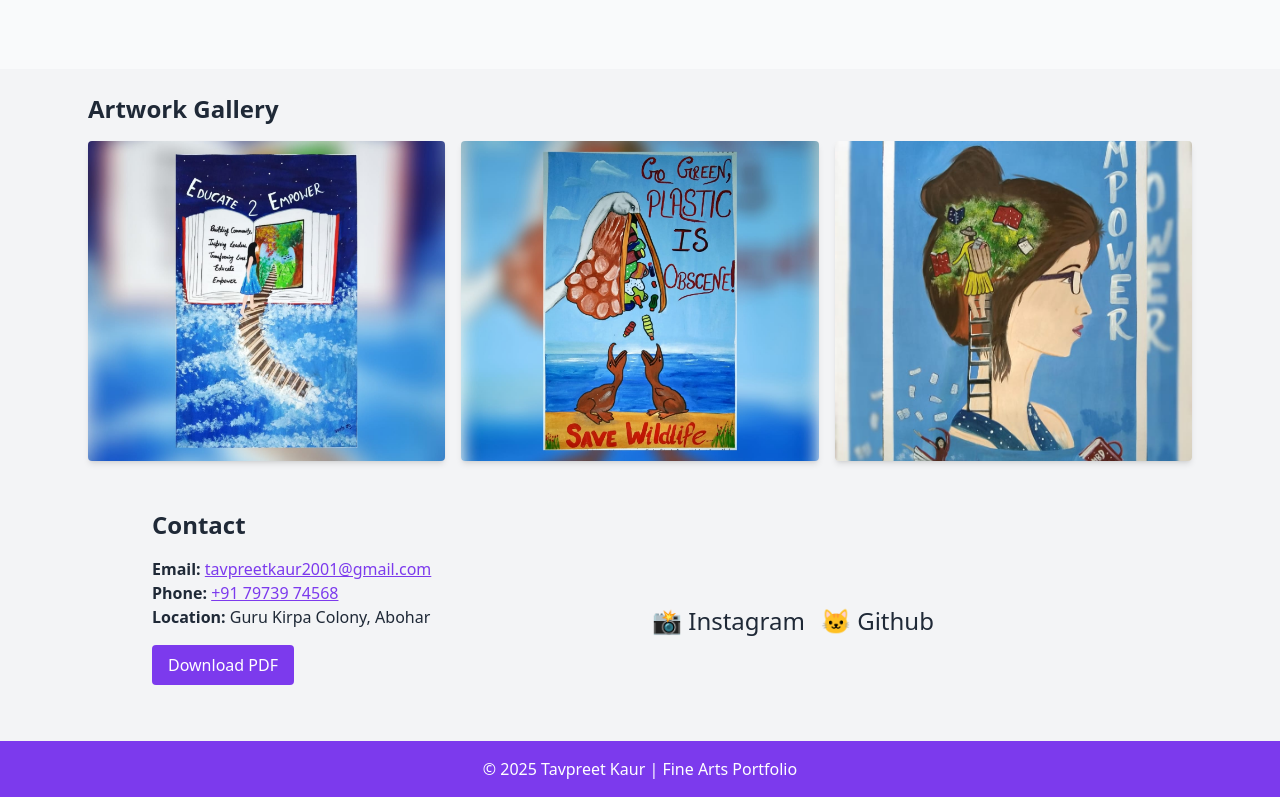
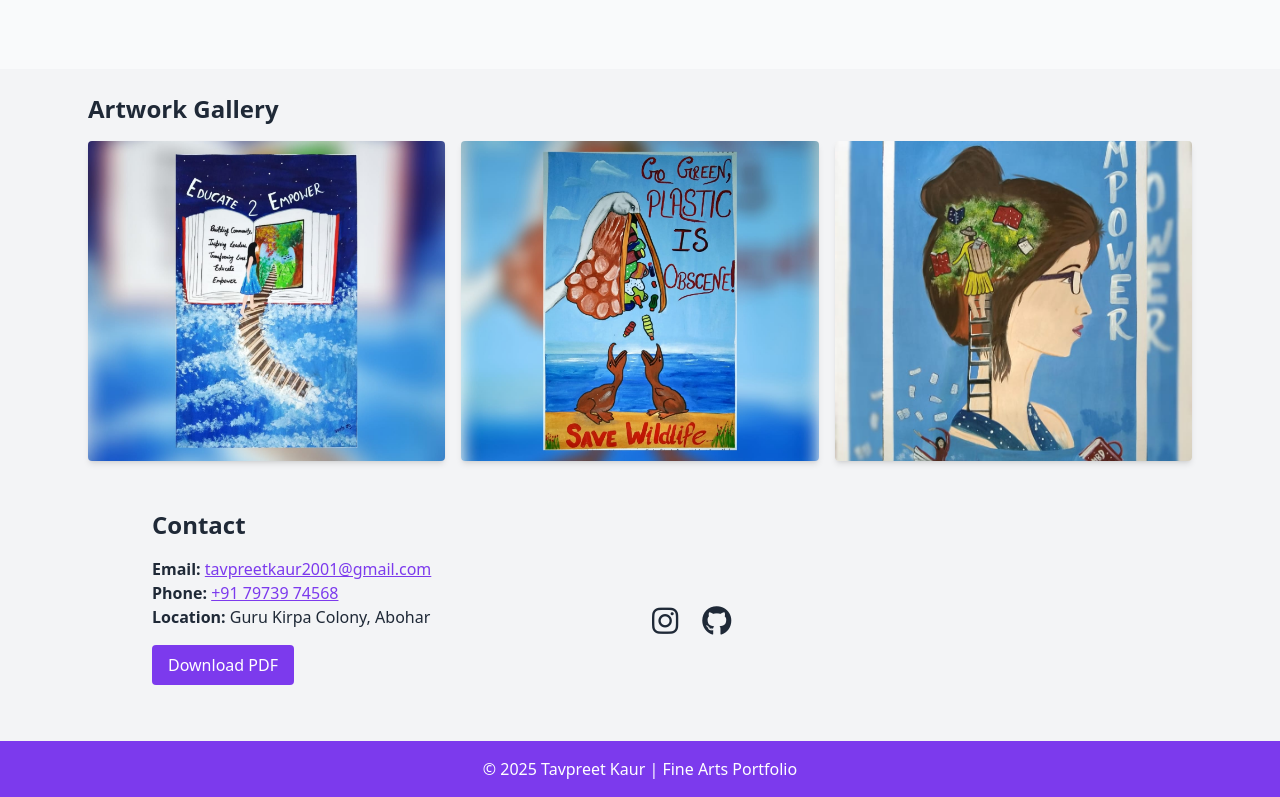
Before and after one commit to kaur-art/Portfolio, a plain HTML site: page index.html in a window 1280 px wide. Shown: the part 1943-2740 px from the top of the page. Drawn offline with nearby package versions, Linux system fonts and the light colour scheme.

Commit message:
index.html

```diff
--- a/index.html
+++ b/index.html
@@ -9,6 +9,10 @@
   <link rel="stylesheet" href="https://unpkg.com/aos@2.3.1/dist/aos.css" />
   <script src="https://unpkg.com/aos@2.3.1/dist/aos.js"></script>
   <script src="https://cdn.jsdelivr.net/npm/typed.js@2.0.12"></script>
+
+  <!-- ✅ Font Awesome CDN for Icons -->
+  <link rel="stylesheet" href="https://cdnjs.cloudflare.com/ajax/libs/font-awesome/6.4.0/css/all.min.css" />
+
   <script>
     tailwind.config = {
       darkMode: 'class',
@@ -29,13 +33,24 @@
       backdrop-filter: blur(10px);
       box-shadow: 0 4px 30px rgba(0, 0, 0, 0.1);
     }
+
+    /* ✅ Icon Hover Effect */
+    .social-icon {
+      transition: transform 0.3s ease, color 0.3s ease;
+    }
+
+    .social-icon:hover {
+      transform: translateY(-5px);
+      color: #facc15; /* accent color on hover */
+    }
   </style>
 </head>
 
 <body class="bg-gray-100 dark:bg-gray-900 text-gray-800 dark:text-gray-200 font-sans scroll-smooth">
 
   <!-- Hero Section with Typewriter -->
-  <section class="relative min-h-screen flex flex-col justify-center items-center bg-cover bg-center text-white text-center px-4" style="background-image: url('https://plus.unsplash.com/premium_photo-1683309565422-77818a287060?w=600&auto=format&fit=crop&q=60&ixlib=rb-4.1.0&ixid=M3wxMjA3fDB8MHxzZWFyY2h8MXx8cG9ydGZvbGlvJTIwYmFja2dyb3VuZHxlbnwwfHwwfHx8MA%3D%3D');">
+  <section class="relative min-h-screen flex flex-col justify-center items-center bg-cover bg-center text-white text-center px-4"
+    style="background-image: url('https://plus.unsplash.com/premium_photo-1661775756810-82dbd209fc95?fm=jpg&q=60&w=3000&ixlib=rb-4.1.0&ixid=M3wxMjA3fDB8MHxzZWFyY2h8NXx8cG9ydGZvbGlvJTIwYmFja2dyb3VuZHxlbnwwfHwwfHx8MA%3D%3D');">
     <div class="bg-black bg-opacity-60 p-8 rounded-lg">
       <h1 class="text-4xl md:text-6xl font-bold mb-4">Tavpreet Kaur</h1>
       <span id="typed-text" class="text-xl md:text-2xl font-medium"></span>
@@ -62,7 +77,8 @@
   <!-- Profile -->
   <section id="profile" class="max-w-5xl mx-auto p-6" data-aos="fade-up">
     <h3 class="text-2xl font-semibold mb-4">Profile</h3>
-    <p>Dedicated student and enthusiastic volunteer with a passion for fine arts. Skilled in painting, video editing, and collaborative teamwork. Motivated to learn and adopt upcoming tools and techniques in the art world.</p>
+    <p>Dedicated student and enthusiastic volunteer with a passion for fine arts. Skilled in painting, video editing,
+      and collaborative teamwork. Motivated to learn and adopt upcoming tools and techniques in the art world.</p>
   </section>
 
   <!-- Skills -->
@@ -119,20 +135,24 @@
     </div>
   </section>
 
-
   <!-- Contact -->
   <section id="contact" class="max-w-5xl mx-auto p-6" data-aos="fade-up">
     <h3 class="text-2xl font-semibold mb-4">Contact</h3>
     <div class="grid md:grid-cols-2 gap-6">
       <div>
-        <p><strong>Email:</strong> <a href="mailto:tavpreetkaur2001@gmail.com" class="text-primary underline">tavpreetkaur2001@gmail.com</a></p>
+        <p><strong>Email:</strong> <a href="mailto:tavpreetkaur2001@gmail.com"
+            class="text-primary underline">tavpreetkaur2001@gmail.com</a></p>
         <p><strong>Phone:</strong> <a href="tel:+917973974568" class="text-primary underline">+91 79739 74568</a></p>
         <p><strong>Location:</strong> Guru Kirpa Colony, Abohar</p>
-        <button onclick="window.print()" class="mt-4 bg-primary text-white px-4 py-2 rounded hover:bg-purple-700">Download PDF</button>
+        <button onclick="window.print()"
+          class="mt-4 bg-primary text-white px-4 py-2 rounded hover:bg-purple-700">Download PDF</button>
       </div>
-      <div class="flex gap-4 items-center">
-        <a href="https://www.instagram.com/kaurart20?utm_source=qr&igsh=MTY0Z2Vpb25qZG5odg==" class="text-2xl hover:text-accent">📸 Instagram</a>
-        <a href="https://github.com/kaur-art/Portfolio" class="text-2xl hover:text-accent">🐱 Github</a>
+
+      <!-- ✅ Social Icons -->
+      <div class="flex gap-6 items-center text-3xl">
+        <a href="https://instagram.com/yourusername" target="_blank" class="social-icon"><i
+            class="fab fa-instagram"></i></a>
+        <a href="https://github.com/yourusername" target="_blank" class="social-icon"><i class="fab fa-github"></i></a>
       </div>
     </div>
   </section>
```
Lines whose indentation alone changed are shown as unchanged.
